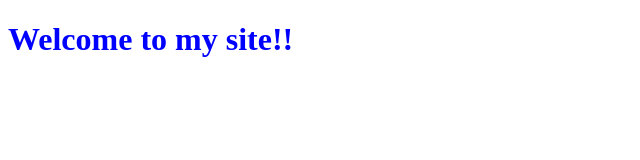
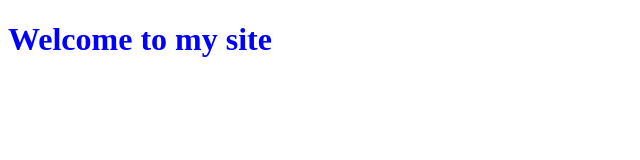
Before and after one commit to khalilbrikTN/myFirst, a plain HTML site: page index.html in a window 1280 px wide. Shown: the full height of the page, 0-640 px from the left. Drawn offline with Linux system fonts and the light colour scheme.

Commit message:
remove punct

```diff
--- a/index.html
+++ b/index.html
@@ -5,7 +5,7 @@
 </head>
 <body>
 
-    <h1 style="color: blue;">Welcome to my site!!</h1>
+    <h1 style="color: blue;">Welcome to my site</h1>
 
 </body>
 </html>
```
